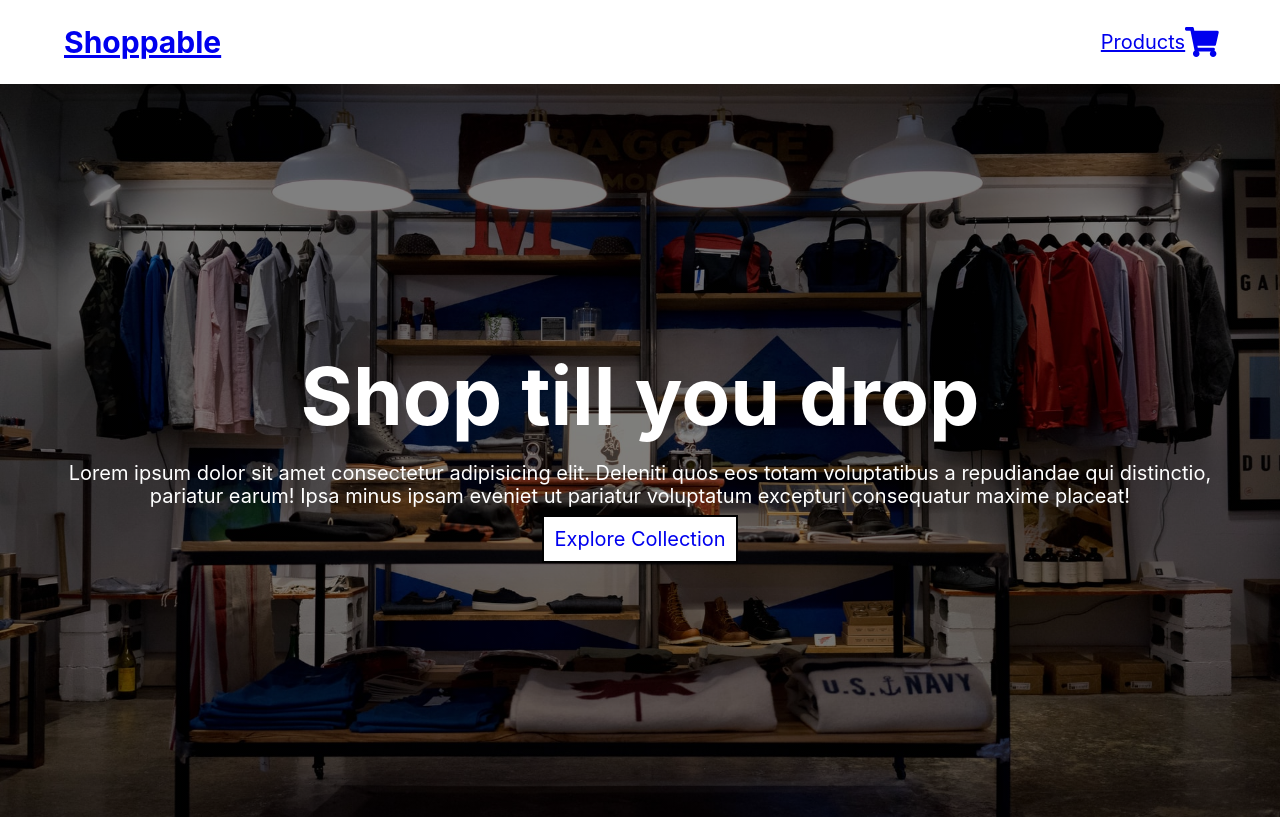
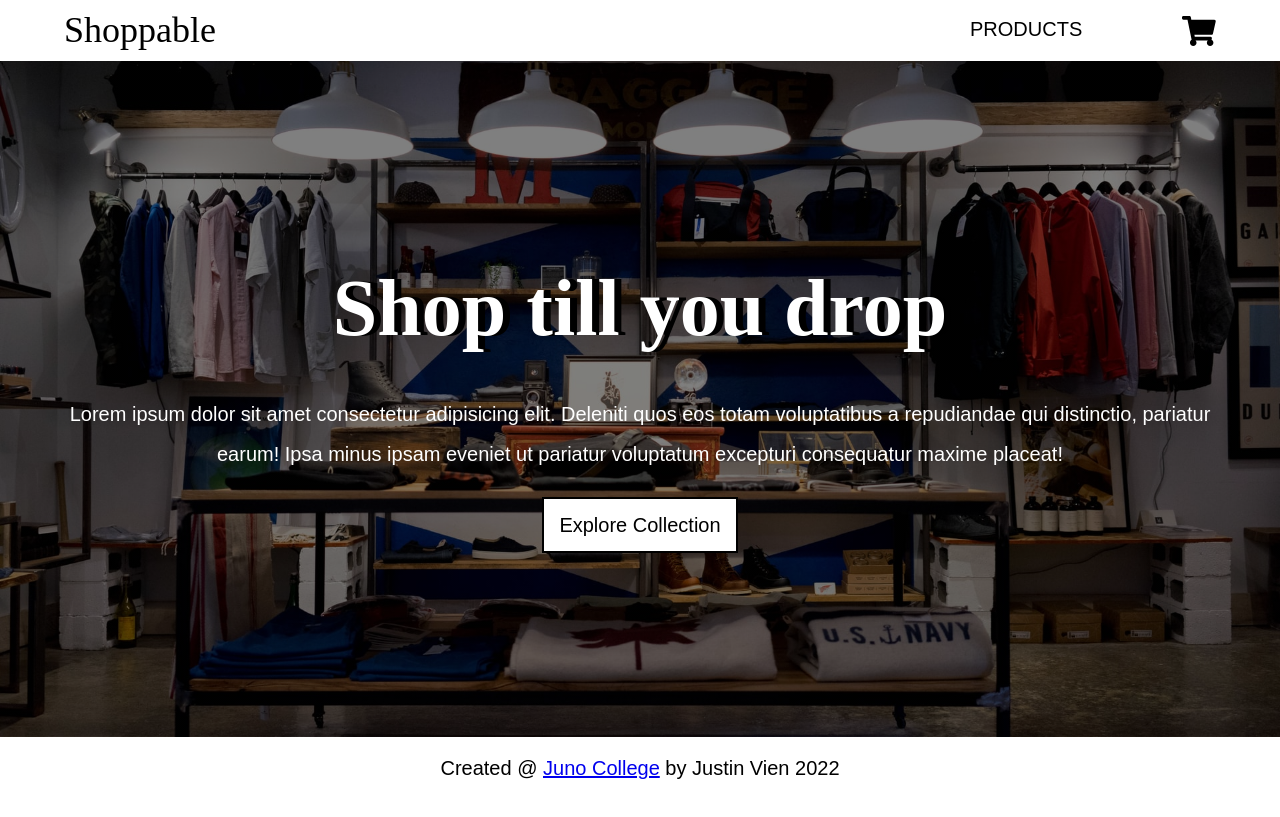
Before and after one commit to justinv416/JustinVien-ProjectThree, a React (Create React App) app: page / in a window 1280 px wide. Built offline with nearby package versions, Linux system fonts and the light colour scheme.

Commit message:
added cart badge functionality

```diff
--- a/src/App.css
+++ b/src/App.css
@@ -7,9 +7,18 @@ html{line-height:1.15;-ms-text-size-adjust:100%;-webkit-text-size-adjust:100%}bo
 
 .sr-only { position: absolute; width: 1px; height: 1px; margin: -1px; border: 0; padding: 0; white-space: nowrap; clip-path: inset(100%); clip: rect(0 0 0 0); overflow: hidden;}
 
+/* Google fonts */
+@import url('https://fonts.googleapis.com/css2?family=Abril+Fatface&display=swap');
+@import url('https://fonts.googleapis.com/css2?family=Raleway:wght@500&display=swap');
+
 /* Set root font size */
 html {
   font-size: 125%;
+}
+
+* {
+  margin: 0;
+  padding: 0;
 }
 
 /* Wrapper that 'contains' content */
@@ -24,10 +33,7 @@ html {
   width: 100%;
   background-color: white;
   box-shadow: 0 0 10px 0 rgba(0, 0, 0, 0.2);
-}
-
-.navbarLinks {
-  width: 10%;
+  padding: 10px 0;
   display: flex;
   justify-content: space-between;
   align-items: center;
@@ -44,19 +50,11 @@ nav .wrapper {
   position: relative;
 }
 
-.fa-shopping-cart:after {
-  content: "";
-  background: brown;
-  width: 10px;
-  height: 10px;
-  position: absolute;
-  top: 0;
-}
 
 /* Header component */
 header {
   background-image: linear-gradient(rgba(0, 0, 0, 0.5), rgba(0, 0, 0, 0.5)), url(/Assets/clark-street-mercantile-P3pI6xzovu0-unsplash.jpg);
-  height: calc(100vh - 67px);
+  height: calc(100vh - 124.4px);
   background-size: cover;
   background-position: center;
   display: flex;
@@ -64,26 +62,45 @@ header {
   text-align: center;
 }
 
+header p {
+  padding: 2rem 0;
+}
+
 h1 {
   color: white;
   margin: 0;
   font-size: 4rem;
+  font-family: 'Abril Fatface', cursive;
+  text-shadow: 7px 0px black;
+}
+
+h2 {
+  font-family: 'Abril Fatface', cursive;
+  font-size: 1.5rem;
+}
+
+h3 {
+  font-family: 'Raleway', sans-serif;
 }
 
 header p {
   color: white;
+  font-family: 'Raleway', sans-serif;
+  line-height: 2rem;
 }
 
 .headerLink {
   background-color: white;
-  padding: 10px;
+  color: black;
+  padding: 15px;
   border: 2px solid black;
   transition: all 0.3s ease-in-out;
   text-decoration: none;
+  font-family: 'Raleway', sans-serif;
 }
 
 /* Products component */
-.productImage {
+.productsImage {
   width: 100%;
   height: 100%;
 }
@@ -93,19 +110,33 @@ header p {
   align-items: flex-end;
   justify-content: space-between;
   flex-wrap: wrap;
+  /* background-color: blanchedalmond; */
 }
 
 .product {
+  text-align: center;
   display: flex;
   flex-direction: column;
   align-items: center;
-  justify-content: center;
   max-width: 300px;
   max-height: 600px;
+  /* background-color: cadetblue; */
   padding: 50px 0;
 }
 
-.item {
+.productsHeading {
+  padding: 2rem 0;
+}
+
+.productsTitle {
+  padding: 1rem 0 0 0;
+}
+
+.productsPrice {
+  padding: 1rem 0;
+}
+
+.itemImage {
   max-width: 500px;
   max-height: 500px;
 }
@@ -122,6 +153,14 @@ header p {
   align-items: center;
 }
 
+.itemDescription {
+  padding: 1rem 0 2rem 0;
+}
+
+.itemPrice {
+  padding: 1rem 0;
+}
+
 .itemInfo {
   max-width: 700px;
 }
@@ -130,9 +169,16 @@ header p {
   font-size: 2rem;
 }
 
+.cartHeading {
+  padding: 2rem 0;
+}
+
 .cartItemContainer {
   display: flex;
-  justify-content: space-evenly;
+  /* justify-content: space-evenly; */
+  width: 50%;
+  padding: 2rem 0;
+  background-color: cadetblue;
 }
 
 .cartItemImage {
@@ -143,17 +189,19 @@ header p {
 .cartItemDescription {
   display: flex;
   flex-direction: column;
+  background-color: coral;
 }
 
-.link, .addToCartButton {
-  background-color: none;
+.productLink, .addToCartButton {
+  background-color: white;
+  color: black;
   border: 2px solid black;
   padding: 10px;
   transition: all 0.3s ease-in-out;
   text-decoration: none;
 }
 
-.link:hover, .link:focus,
+.productLink:hover, .link:focus,
 .addToCartButton:hover, .addToCartButton:focus,
 .headerLink:hover, .headerLink:focus {
   background-color: black;
@@ -163,3 +211,103 @@ header p {
 .link:visited {
   color: none
 }
+
+.cartWrapper {
+  position: relative;
+}
+
+.grandTotalContainer {
+  position: sticky;
+  right: 0;
+  top: 0;
+  background-color: coral;
+  width: 50%;
+}
+
+footer {
+  padding: 20px 0;
+  text-align: center;
+  font-family: 'Raleway', sans-serif;
+}
+
+.productsLink {
+  color: black;
+  text-decoration: none;
+  text-transform: uppercase;
+  font-family: 'Raleway', sans-serif;
+  margin-right: 100px;
+  position: relative;
+}
+
+.shoppingCartLink {
+  color: black;
+}
+
+.logoLink {
+  font-family: 'Abril Fatface', cursive;
+  color: black;
+  font-size: 1.8rem;
+  text-decoration: none;
+  position: relative;
+}
+
+.logoLink:hover::after,
+.productsLink:hover::after {
+  content: "";
+  position: absolute;
+  height: 2px;
+  background-color: red;
+  bottom: 0;
+  left: 0;
+  animation: grow 0.5s forwards;
+}
+
+@keyframes grow {
+  from {
+    width: 0;
+  } to {
+    width: 100%;
+  }
+}
+
+@media (max-width: 1000px) {
+  .itemContainer {
+    height: auto;
+    text-align: center;
+  }
+
+  .itemWrapper {
+    flex-direction: column;
+  }
+
+  .itemImage {
+    height: 400px;
+    padding: 1rem 0;
+  }
+}
+
+@media (max-width: 700px) {
+  .productsLink {
+    margin-right: 20px;
+  }
+
+  h1 {
+    font-size: 3rem;
+  }
+
+  .logoLink {
+    font-size: 1.5rem;
+  }
+
+  .productsLink {
+    font-size: 0.8rem;
+  }
+
+  .productsHeading {
+    text-align: center;
+  }
+
+  .productsContainer {
+    justify-content: center;
+  }
+}
--- a/src/App.js
+++ b/src/App.js
@@ -1,44 +1,53 @@
 import './App.css';
-import Home from './Home';
-import Products from './Products';
-import Product from './Product';
-import Navbar from './Navbar';
-import Cart from './Cart';
+import Home from './components/Home';
+import Products from './components/Products';
+import Product from './components/IndividualProduct';
+import Navbar from './components/Navbar';
+import Footer from './components/Footer';
+import Cart from './components/Cart';
 import { Routes, Route } from "react-router-dom";
 import { useState } from 'react';
 
 function App() {
 
   const [cartData, setCartData] = useState([])
+  const [cartLength, setCartLength] = useState(0)
   const [total, setTotal] = useState(0)
-
-
 
  const getItemData = (itemData) => {
     //Adds new item into the cart
     cartData.push(itemData)
     //Sets updated cart to state
     setCartData(cartData)
+    setCartLength(cartData.length)
   }
 
   const removeFromCart = (product) => {
-   const oldCart = [...cartData]
+    //Makes a copy of the cart with the spread operator
+   const oldCart = [...cartData];
+   //Deletes cart items with the Filter method
    const newCart = oldCart.filter(filteredProduct => filteredProduct !== product)
+    //Sets new cart to state with filtered(removed) items.
    setCartData(newCart)
-   console.log(newCart)
+    setCartLength(newCart.length)
   }
+
 
   return (
     <div>
-      <Navbar />
+      <Navbar itemsNum={cartData.length}/>
       <Routes>
         <Route path="/" element={<Home className="homeRoute"/>} />
         <Route path="/products" element={<Products />} />
         <Route path="/product/:productid" element={<Product exportItemData={getItemData} />} />
         <Route path="/cart" element={<Cart cartData={cartData} test={removeFromCart}/>} />
       </Routes>
+      <Footer />
     </div>
   );
 }
 
 export default App;
+
+
+//TODO: pass cartData or newCart.length to badge in navbar
--- a/src/Navbar.js
+++ /dev/null
@@ -1,23 +0,0 @@
-import { FontAwesomeIcon } from '@fortawesome/react-fontawesome';
-import { faShoppingCart } from '@fortawesome/free-solid-svg-icons';
-import { Link } from 'react-router-dom'
-
-const Navbar = () => {
-    return (
-        <nav className='navbar'>
-            <div className="wrapper ">
-                <Link to="/">
-                    <h2>Shoppable</h2>
-                </Link>
-                <div className='navbarLinks'>
-                    <Link to="/products">Products</Link>
-                    <Link to="/cart">
-                        <FontAwesomeIcon icon={faShoppingCart} />
-                    </Link>
-                </div>
-            </div>
-        </nav>
-    )
-}
-
-export default Navbar;
--- a/src/Cart.js
+++ b/src/components/Cart.js
@@ -1,10 +1,12 @@
 const ShoppingCart = (props) => {
     const { cartData } = props;
-    console.log(cartData.length)
 
     return (
-        <div className="wrapper">
-            { cartData.length === 0 ? <h2>Cart is empty</h2> : <h2>Shopping Cart:</h2>}
+        <div className="wrapper cartWrapper">
+            { cartData.length === 0 ? <h2 className="cartHeading">Cart is empty</h2> : <h2 className="cartHeading">Shopping Cart:</h2>}
+            <div className="grandTotalContainer">
+                <h3>Grand Total:</h3>
+            </div>
             {cartData.map((product) => {
             return (
                 <div className="cartItemContainer">
@@ -19,7 +21,6 @@ const ShoppingCart = (props) => {
                 </div>
             )
             })}
-            <h3>Grand Total:</h3>
         </div>
     )
 }
--- /dev/null
+++ b/src/components/Footer.js
@@ -0,0 +1,11 @@
+const Footer = () => {
+    return (
+        <footer>
+            <div className="">
+                Created @ <a href="https://junocollege.com" target="blank">Juno College</a> by <a>Justin Vien </a>2022
+            </div>
+        </footer>
+    )
+}
+
+export default Footer
--- a/src/Product.js
+++ b/src/components/IndividualProduct.js
@@ -25,7 +25,6 @@ const Product = (props) => {
             method: 'GET',
             dataResponse: 'json'
         }).then((response) => {
-            console.log(response);
             setItem(response.data)
         });
     }, [productid]);
@@ -33,11 +32,11 @@ const Product = (props) => {
     return (
         <div className='itemContainer'>
             <div className="wrapper itemWrapper">
-                <img className="item" src={item.image} alt={item.title} />
+                <img className="itemImage" src={item.image} alt={item.title} />
                 <div className="itemInfo">
                     <h3 className='itemTitle'>{item.title}</h3>
-                    <h4>${item.price}</h4>
-                    <p>{item.description}</p>
+                    <h4 className='itemPrice'>${item.price}</h4>
+                    <p className='itemDescription'>{item.description}</p>
                     <button className="addToCartButton" onClick={exportItemData}>Add to cart</button>
                 </div>
             </div>
--- /dev/null
+++ b/src/components/Navbar.js
@@ -0,0 +1,27 @@
+import { FontAwesomeIcon } from '@fortawesome/react-fontawesome';
+import { faShoppingCart } from '@fortawesome/free-solid-svg-icons';
+import { Link } from 'react-router-dom'
+import Badge from '@mui/material/Badge';
+
+const Navbar = (props) => {
+    return (
+        <nav className='navbar'>
+            <div className="wrapper ">
+                <Link to="/" className='logoLink'>
+                    Shoppable
+                </Link>
+                <div className='navbarLinks'>
+                    <Link to="/products" className='productsLink'>Products</Link>
+                    <Link to="/cart" className='shoppingCartLink'>
+                        {/* Side note: color="error" means red */}
+                        <Badge badgeContent={props.itemsNum} color="error" >
+                            <FontAwesomeIcon icon={faShoppingCart} />
+                        </Badge>
+                    </Link>
+                </div>
+            </div>
+        </nav>
+    )
+}
+
+export default Navbar;
--- a/src/Products.js
+++ b/src/components/Products.js
@@ -19,15 +19,15 @@ const Products = () => {
     return (
         <div>
             <div className="wrapper">
-                <h2>Products</h2>
+                <h2 className="productsHeading">Products:</h2>
                 <div className="productsContainer">
                     {products.map((product) => {
                         return (
                             <div key={product.id} className="product">
-                                <img className="productImage" src={product.image} alt={product.title} />
-                                <h3>{product.title}</h3>
-                                <h4>${product.price}</h4>
-                                <Link className="link" to={`/product/${product.id}`} productid={`${product.id}`}>
+                                <img className="productsImage" src={product.image} alt={product.title} />
+                                <h3 className="productsTitle">{product.title}</h3>
+                                <h4 className="productsPrice">${product.price}</h4>
+                                <Link className="productLink" to={`/product/${product.id}`} productid={`${product.id}`}>
                                     View Product
                                 </Link>
                             </div>
```
Also changed, not shown: package.json (+5 -2 lines), src/components/Home.js (renamed from src/Home.js), 1 other file (tests, documents, lock files or other folders).
